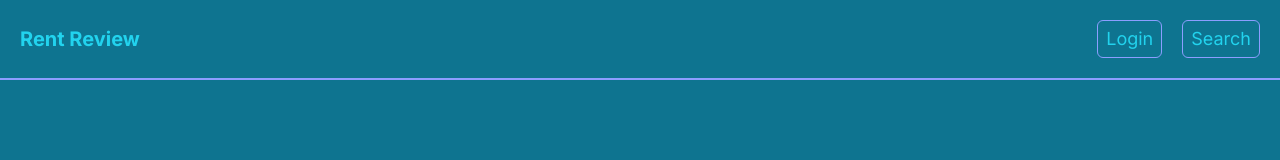
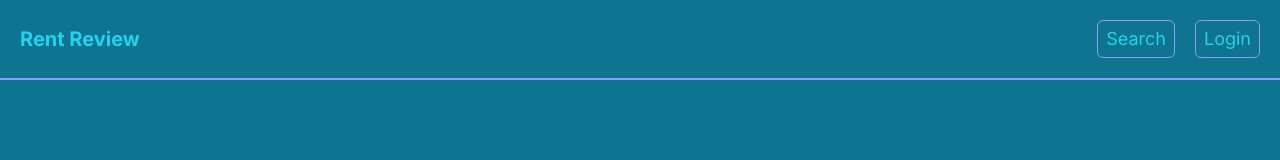
Before and after one commit to CaolanCode/Rent-Review, a Next.js app: page / in a window 1280 px wide. Shown: the top 160 px of the page. Built offline with nearby package versions, Linux system fonts and the light colour scheme.

Commit message:
add use client to header

```diff
--- a/src/components/header.js
+++ b/src/components/header.js
@@ -1,3 +1,5 @@
+"use client"
+
 import LinkBtn from "./ui/LinkBtn"
 import Link from "next/link"
 
@@ -9,12 +11,12 @@ export default function Header() {
       </h1>
       <div className="flex gap-5">
         <LinkBtn
+          path="/search"
+          name="Search"
+        />
+        <LinkBtn
           path="/login"
           name="Login"
-        />
-        <LinkBtn
-          path="/search"
-          name="Search"
         />
       </div>
     </header>
```
